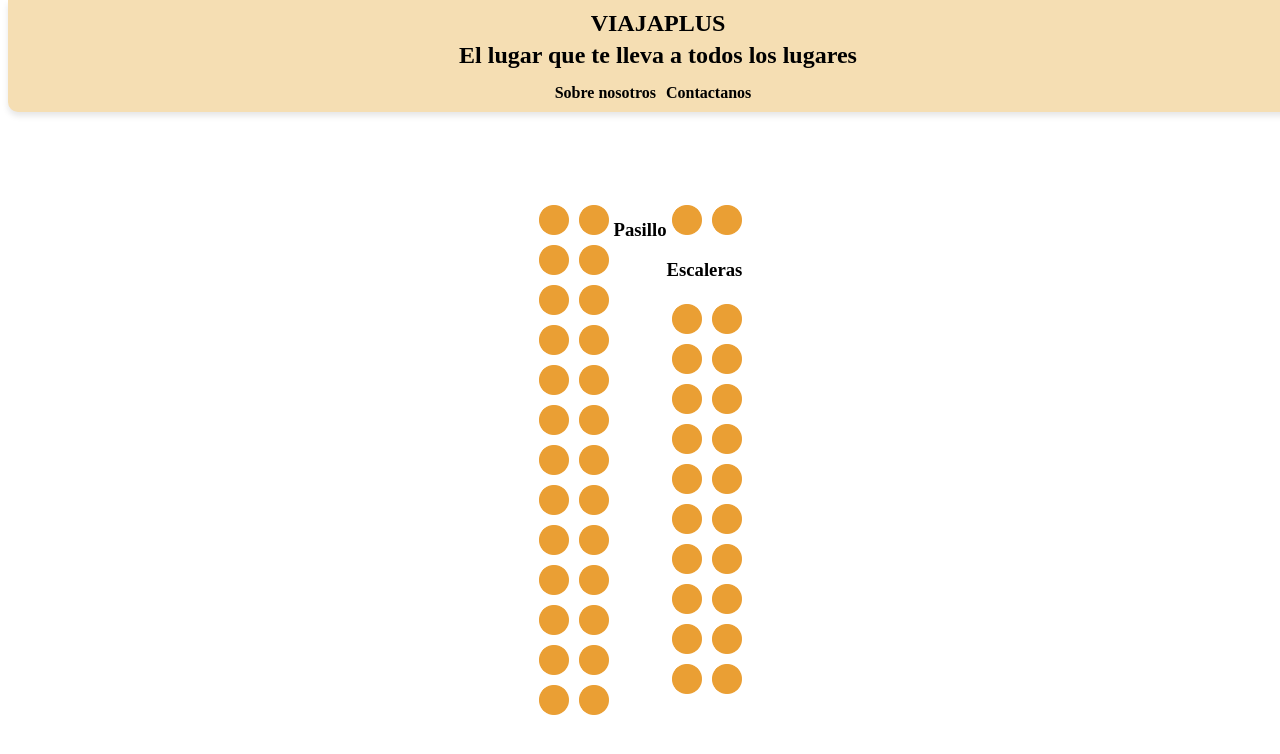
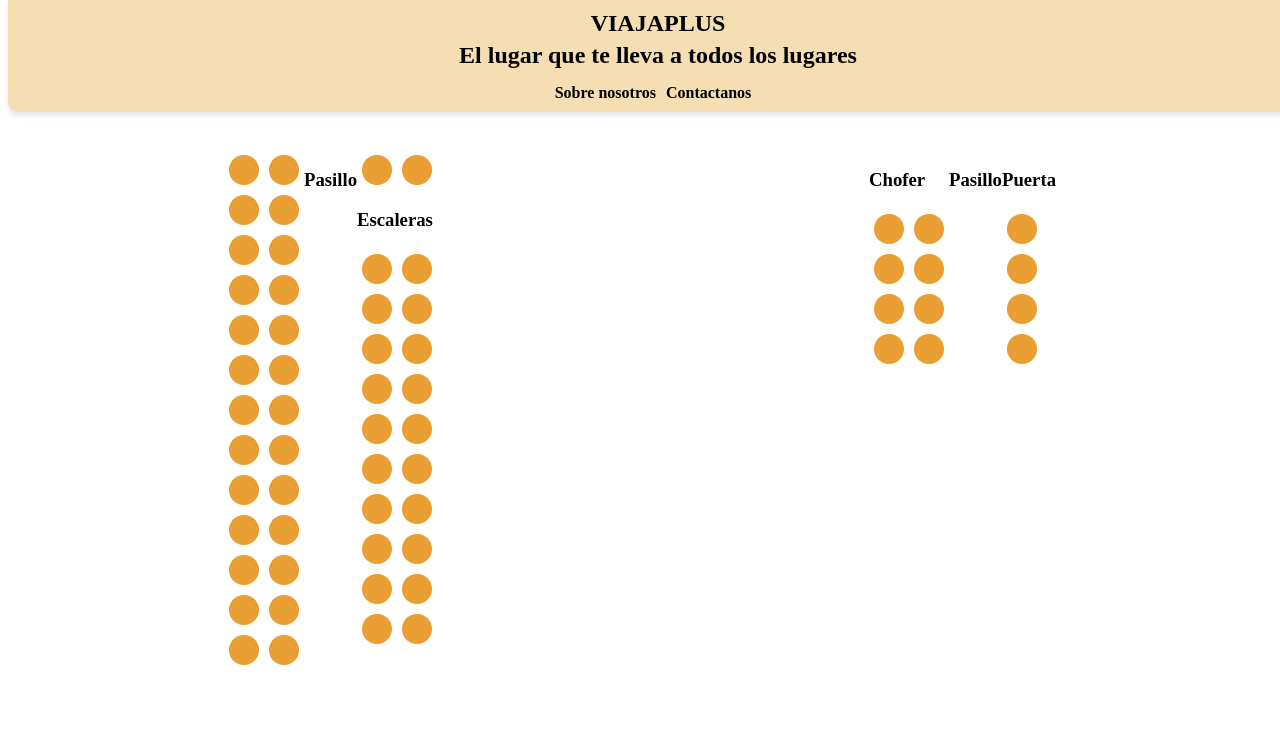
Before and after one commit to ZalazarFernando/ViajaPlus, an Angular app: page /choose-chair in a window 1280 px wide. Shown: the top 754 px of the page. Built offline with nearby package versions, Linux system fonts and the light colour scheme.

Commit message:
choose chair floor one

```diff
--- a/src/app/pages/choose-chair/choose-chair.component.css
+++ b/src/app/pages/choose-chair/choose-chair.component.css
@@ -1,5 +1,5 @@
   #principal {
-    margin-top: 200px;
+    margin-top: 150px;
     display: flex;
     justify-content: space-around; /* Puedes ajustar esto según tus necesidades */
   }
--- a/src/app/pages/choose-chair/choose-chair.component.html
+++ b/src/app/pages/choose-chair/choose-chair.component.html
@@ -36,7 +36,6 @@
                     <h3>Escaleras</h3>
                 </div>
 
-
                 <div id="front-chair-floor-two" class="short-column">
                     <div id="first-column-front-chair-floor-two" class="column">
                         <ng-container *ngFor="let n of auxNumTen; let i = index">
@@ -50,9 +49,44 @@
                     </div>
                 </div>
             </div>
+        </div>
 
+        <div id="floor-one" class="floor-box" >
+            <div id="right-part">
+                <div id="stairs-column" class="short-column">
+                    <h3>Chofer</h3>
+                </div>
+                <div id="two-left-columns-floor-one" class="short-column">
+                    <div id="first-column-floor-one" class="column">
+                        <ng-container *ngFor="let n of auxNumFour; let i = index">
+                            <img src="assets/image/circle-yellow.png" alt="chair" class="image-chair">
+                        </ng-container>
+                    </div>
+                    <div id="second-column-floor-one" class="column">
+                        <ng-container *ngFor="let n of auxNumFour; let i = index">
+                            <img src="assets/image/circle-yellow.png" alt="chair" class="image-chair">
+                        </ng-container>
+                    </div>
+                </div>
+            </div>
 
+            <div id="hall-column" class="long-column">
+                <h3>Pasillo</h3>
+            </div>
 
+            <div id="shorts-columns-floor-two">
+                <div id="stairs-column" class="short-column">
+                    <h3>Puerta</h3>
+                </div>
+                <div id="front-chair-floor-two" class="short-column">
+                    <div id="first-column-front-chair-floor-two" class="column">
+                        <ng-container *ngFor="let n of auxNumFour; let i = index">
+                            <img src="assets/image/circle-yellow.png" alt="chair" class="image-chair">
+                        </ng-container>
+                    </div>
+                </div>
+            </div>
         </div>
+
     </div>
 </section>
--- a/src/app/pages/choose-chair/choose-chair.component.ts
+++ b/src/app/pages/choose-chair/choose-chair.component.ts
@@ -12,4 +12,5 @@ export class ChooseChairComponent {
   auxNumThirteen = Array(13).fill(0);
   auxNumOne = Array(1).fill(0);
   auxNumTen = Array(10).fill(0);
+  auxNumFour = Array(4).fill(0);
 }
```
